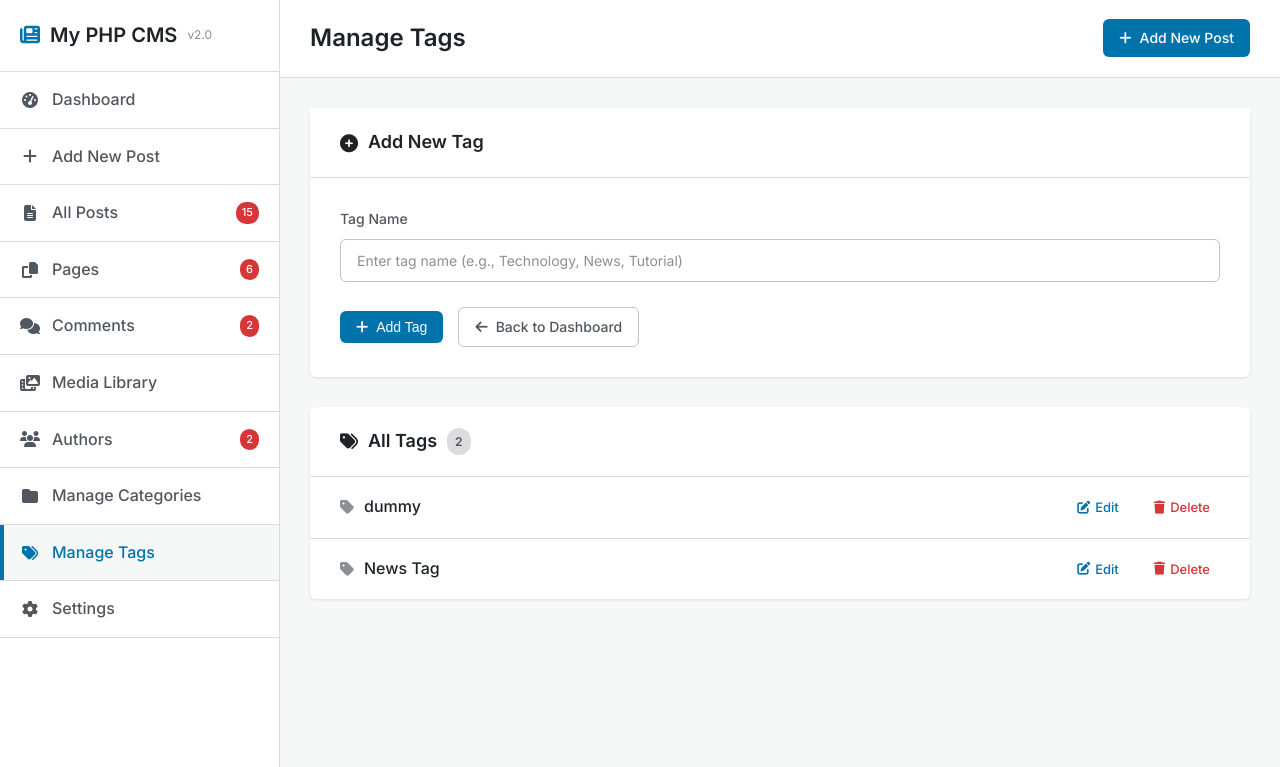
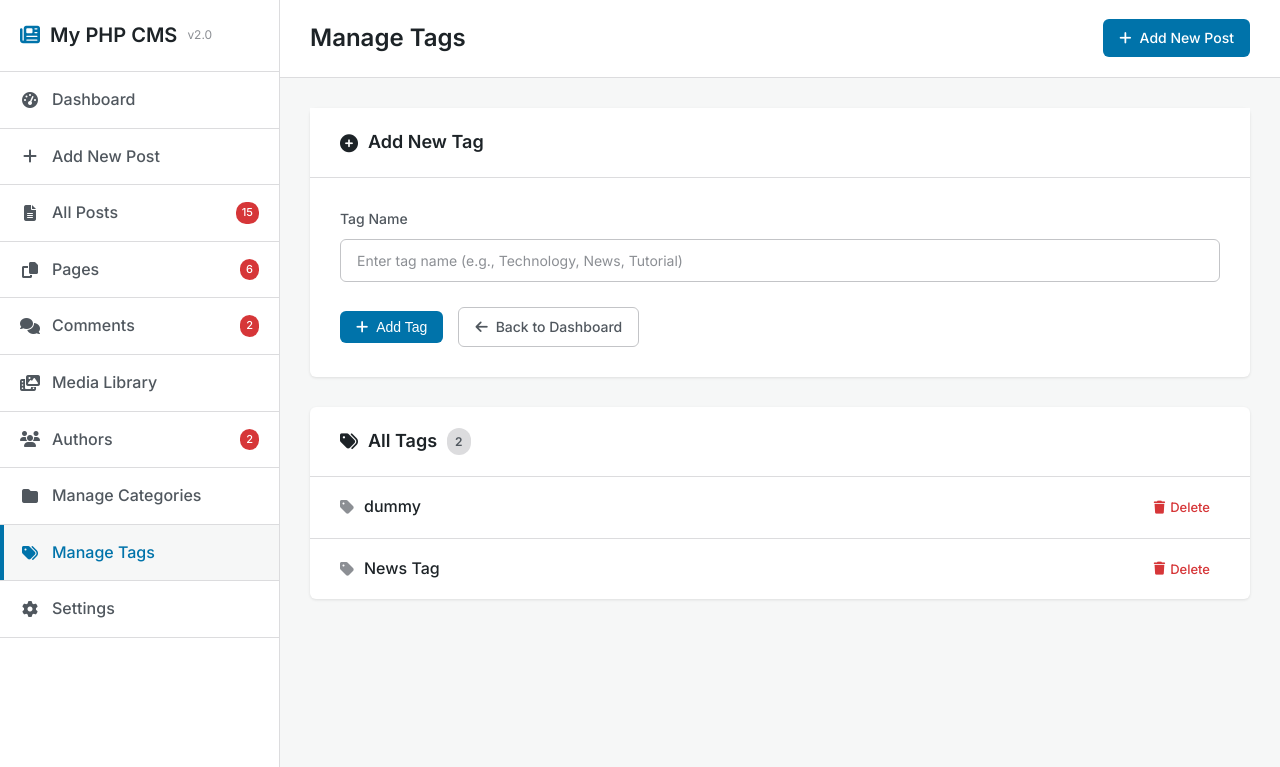
Before and after one commit to Sagar8169/php-cms-with-admin-panel, a PHP site: page /admin/add_tag.php in a window 1280 px wide. Shown: the part 33-800 px from the top of the page. Run offline with PHP 8.4, Linux system fonts and the light colour scheme; the visitor is signed in with stand-in values (Sample User, id 1); data comes from the database, SQL or seed files in the repository; some libraries are stand-ins or nearby versions.

Commit message:
Update add_tag.php

```diff
--- a/admin/add_tag.php
+++ b/admin/add_tag.php
@@ -762,10 +762,7 @@ $tags = $conn->query("SELECT * FROM tags ORDER BY id DESC");
                                         <?= htmlspecialchars($tag['name']) ?>
                                     </div>
                                     <div class="wp-tag-actions">
-                                        <a href="edit_tag.php?id=<?= $tag['id'] ?>" class="wp-tag-action">
-                                            <i class="fas fa-edit"></i>
-                                            Edit
-                                        </a>
+
                                         <a href="delete_tag.php?id=<?= $tag['id'] ?>"
                                            class="wp-tag-action danger"
                                            onclick="return confirm('Are you sure you want to delete this tag? This action cannot be undone.')">
```
